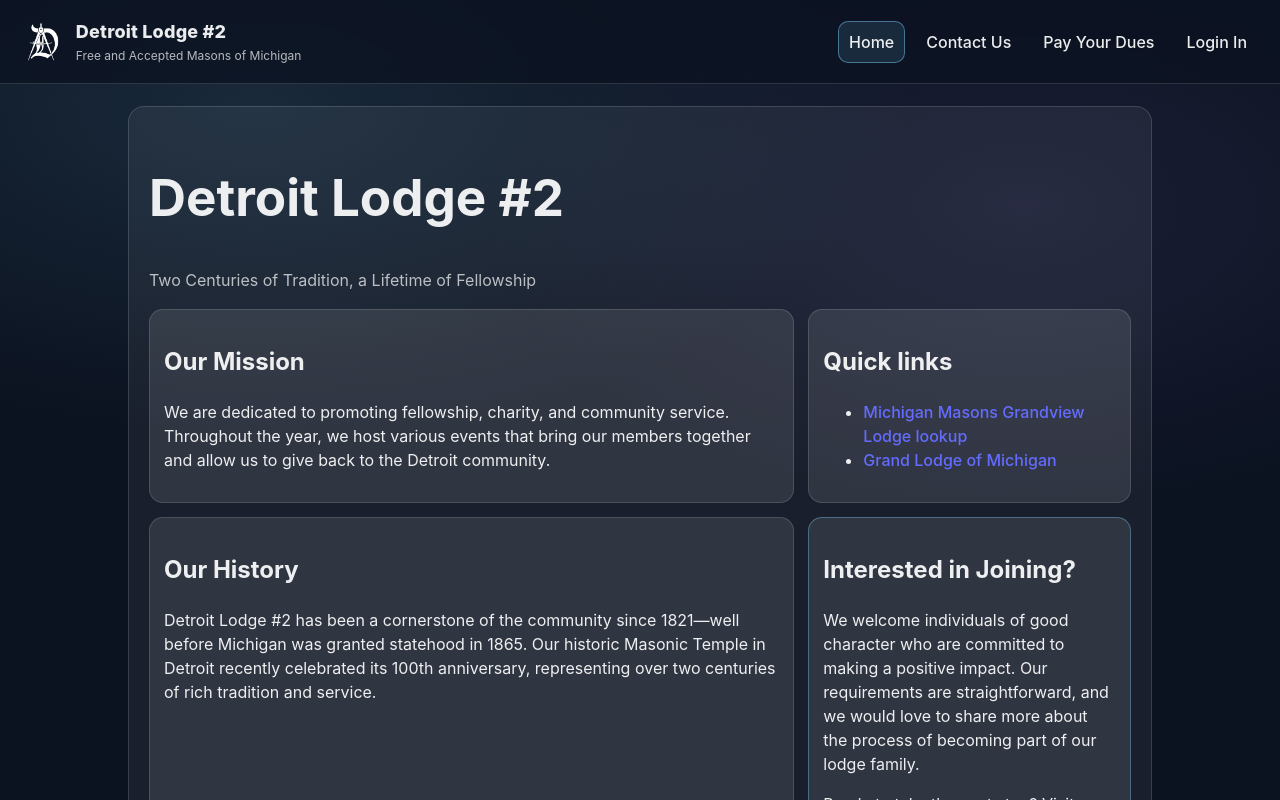
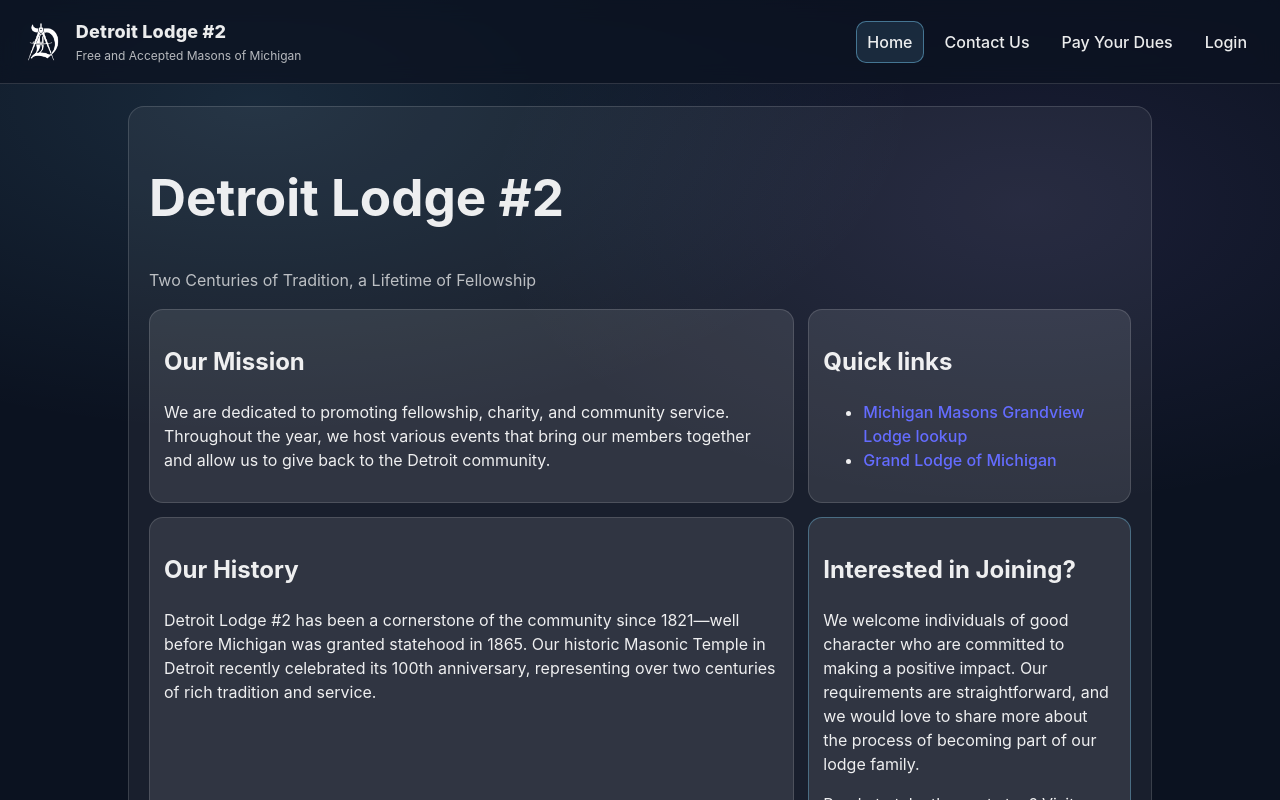
Before and after one commit to NicolasGerhardt/d2lodge, a React (Vite) app: page / in a window 1280 px wide. Shown: the top 800 px of the page. Built offline with nearby package versions, Linux system fonts and the light colour scheme; no server answers.

Commit message:
added admin dashboard with user role management, signup flow, and improved authentication handling

```diff
--- a/src/App.jsx
+++ b/src/App.jsx
@@ -77,7 +77,7 @@
                     {user ? (
                         <NavLink to="/login">Log Out</NavLink>
                     ) : (
-                        <NavLink to="/login">Login In</NavLink>
+                        <NavLink to="/login">Login</NavLink>
                     )}
                 </nav>
             </header>
```
Also changed, not shown: 1 other file (tests, documents, lock files or other folders).
